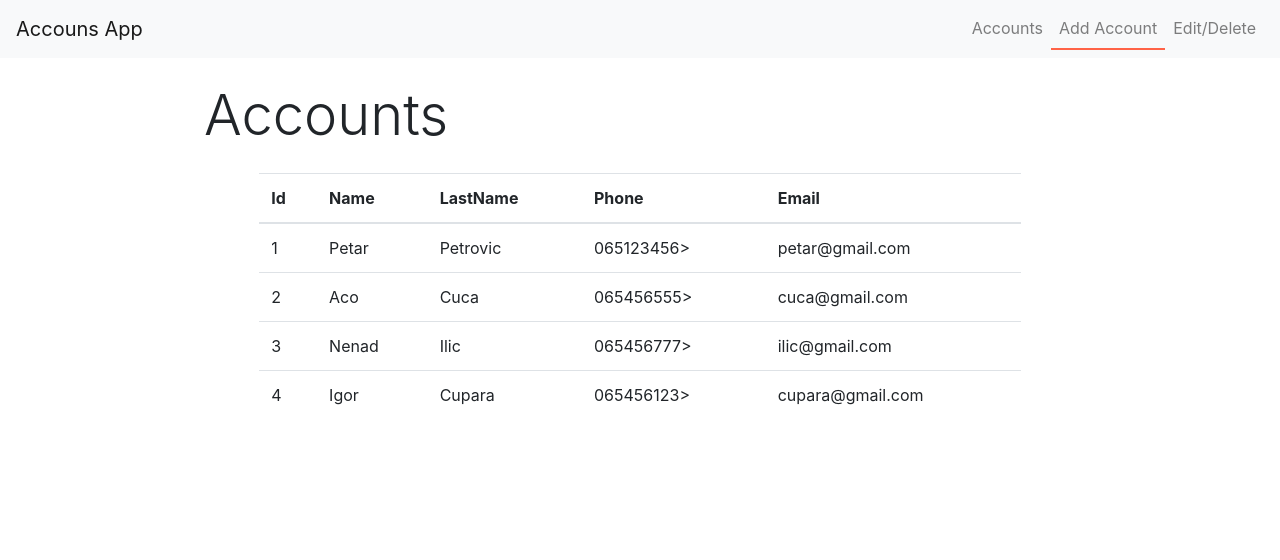
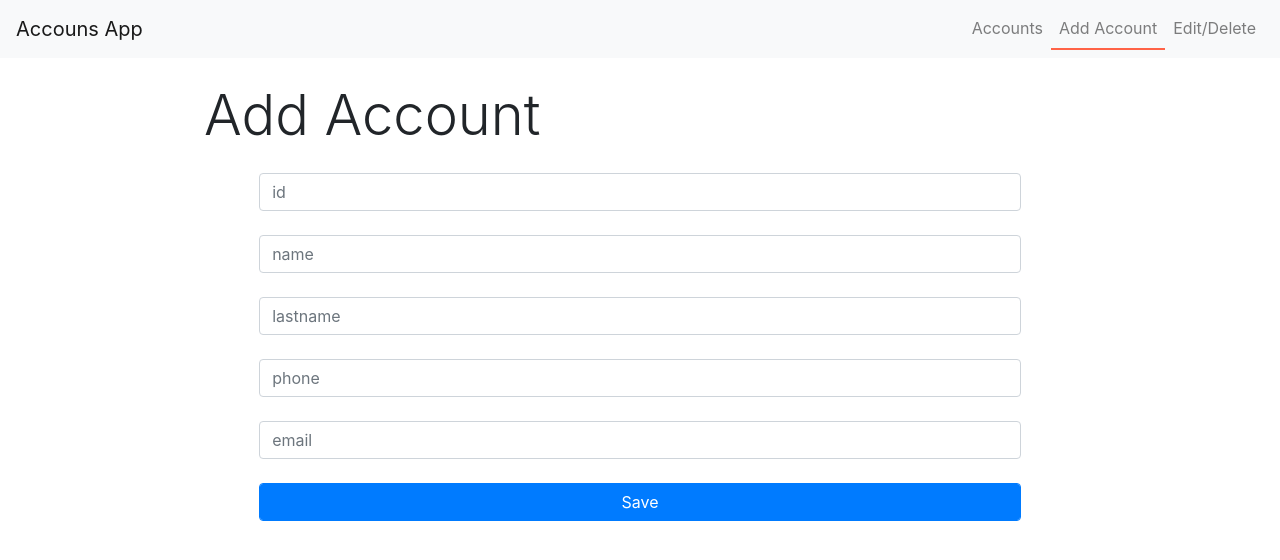
Before and after one commit to jahorinac/kurs, a React (Create React App) app in the folder react-accounts/: page /add in a window 1280 px wide. Shown: the top 560 px of the page. Built offline with nearby package versions, Linux system fonts and the light colour scheme.

Commit message:
12 - added addAccount component and withRouter (for close back)

```diff
--- a/react-accounts/src/App.js
+++ b/react-accounts/src/App.js
@@ -2,24 +2,35 @@ import React, {Component} from 'react'
 import Header from "./components/Header/Header";
 import { BrowserRouter, Route } from 'react-router-dom'
 import AccountsTable from "./components/AccountsTable/AccountsTable";
+import AddAccount from './components/AddAccount/AddAccount'
 
 
 class App extends Component{
 
     state = {
         accounts:[
-            {id:1, name:'Petar', lastname:'Petrovic', phone: '065123456', email: 'petar@gmail.com'},
-            {id:2, name:'Aco', lastname:'Cuca', phone: '065456555', email: 'cuca@gmail.com'},
-            {id:3, name:'Nenad', lastname:'Ilic', phone: '065456777', email: 'ilic@gmail.com'},
-            {id:4, name:'Igor', lastname:'Cupara', phone: '065456123', email: 'cupara@gmail.com'}
+            {id:1, name:'Petar', lastName:'Petrovic', phone: '065123456', email: 'petar@gmail.com'},
+            {id:2, name:'Aco', lastName:'Cuca', phone: '065456555', email: 'cuca@gmail.com'},
+            {id:3, name:'Nenad', lastName:'Ilic', phone: '065456777', email: 'ilic@gmail.com'},
+            {id:4, name:'Igor', lastName:'Cupara', phone: '065456123', email: 'cupara@gmail.com'}
         ]
     }
+
+    addNewAccountToState = (acc) => {
+        this.setState({
+            accounts:[...this.state.accounts, acc]
+        })
+    };
+
     render() {
         return(
             <BrowserRouter>
                 <Header/>
-                <Route to='/'>
+                <Route exact path='/'>
                     <AccountsTable accounts={this.state.accounts}/>
+                </Route>
+                <Route path='/add'>
+                    <AddAccount addNewAccountToState={this.addNewAccountToState}/>
                 </Route>
             </BrowserRouter>
         )
--- a/react-accounts/src/components/Account/Account.js
+++ b/react-accounts/src/components/Account/Account.js
@@ -5,7 +5,7 @@ const Account = ({account}) => {
         <tr>
             <td>{account.id}</td>
             <td>{account.name}</td>
-            <td>{account.lastname}</td>
+            <td>{account.lastName}</td>
             <td>{account.phone}></td>
             <td>{account.email}</td>
         </tr>
--- /dev/null
+++ b/react-accounts/src/components/AddAccount/AddAccount.js
@@ -0,0 +1,57 @@
+import React, {Component} from 'react';
+import { withRouter } from 'react-router-dom'
+
+class AddAccount extends Component{
+
+    state={
+        newAccount : {
+            id : '',
+            name : '',
+            lastName : '',
+            phone : '',
+            email : '',
+        }
+    };
+
+    changeHandler = (e) =>{
+
+        let id = e.target.id
+        let newAccountCopy = {...this.state.newAccount}
+        newAccountCopy[id] = e.target.value;
+        this.setState({
+            newAccount: newAccountCopy
+        })
+
+    };
+
+    addNewAccount = () => {
+        this.props.addNewAccountToState(this.state.newAccount)
+        this.props.history.push('/')
+    };
+
+    render() {
+        return(
+            <div className="container">
+                <div className="row">
+                    <div className="col-10 offset-1">
+                        <h2 className="display-4 m-4">
+                            Add Account
+                        </h2>
+                        <div className="row">
+                            <div className="col-10 offset-1">
+                                <input type="text" onChange={this.changeHandler} id="id" className="form-control" placeholder="id" /><br/>
+                                <input type="text" onChange={this.changeHandler} id="name" className="form-control" placeholder="name" /><br/>
+                                <input type="text" onChange={this.changeHandler} id="lastName" className="form-control" placeholder="lastname" /><br/>
+                                <input type="text" onChange={this.changeHandler} id="phone" className="form-control" placeholder="phone" /><br/>
+                                <input type="email" onChange={this.changeHandler} id="email" className="form-control" placeholder="email" /><br/>
+                                <button onClick={this.addNewAccount} className="btn btn-primary form-control">Save</button>
+                            </div>
+                        </div>
+                    </div>
+                </div>
+            </div>
+        )
+    }
+}
+
+export default withRouter(AddAccount)
```
Also changed, not shown: 1 other file (tests, documents, lock files or other folders).
